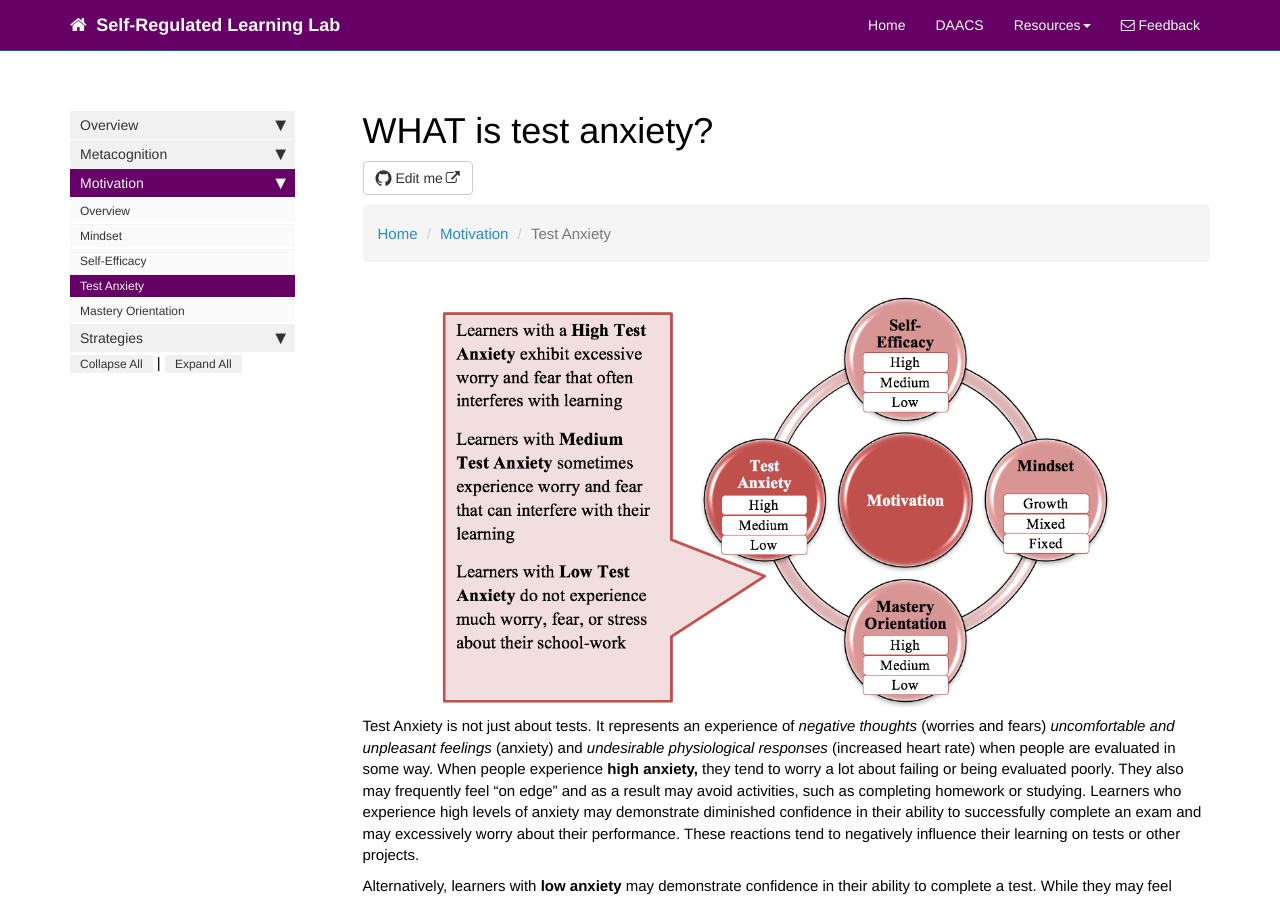
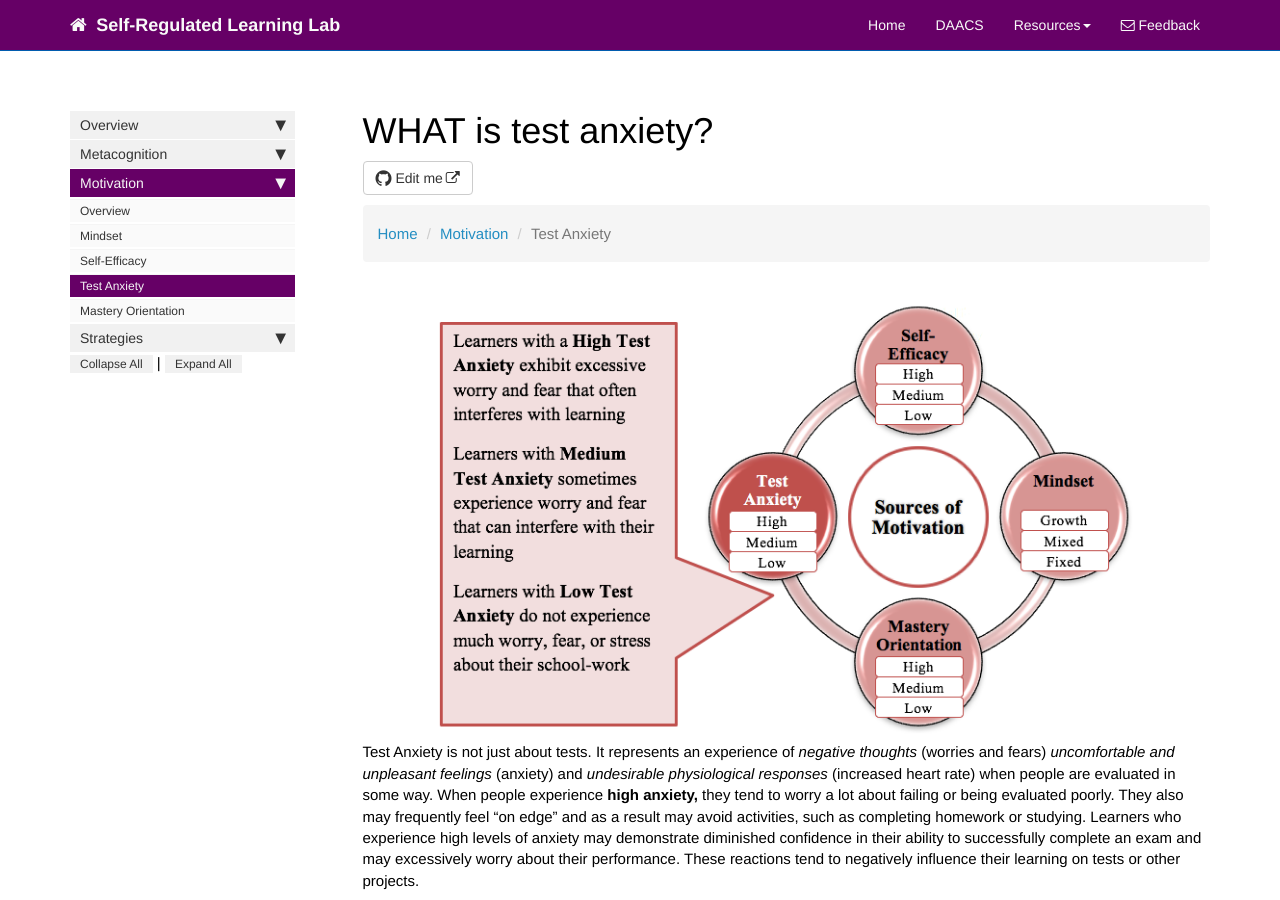
Before and after one commit to dfranklin02/SRL, a Jekyll site: the page built from docs/pages/motivation/anxiety.md, in a window 1280 px wide and 900 px high. Built offline with Jekyll 4.4.1, drawn with Linux system fonts in a browser that asks for light colours; nearby versions of some CDN libraries; comment, search, counter and statistics services are not loaded.

Commit message:
Update anxiety.md

```diff
--- a/docs/pages/motivation/anxiety.md
+++ b/docs/pages/motivation/anxiety.md
@@ -14,7 +14,7 @@ toc: false
     <li class="active">Test Anxiety</li>
 </ul>
 
-<center><img src='images/testanxiety1.png' alt='test anxiety' /></center>
+<center><img src='images/testanxietyoverview.png' alt='test anxiety' /></center>
 
 Test Anxiety is not just about tests. It represents an experience of *negative thoughts* (worries and fears) *uncomfortable and unpleasant feelings* (anxiety) and *undesirable physiological responses* (increased heart rate) when people are evaluated in some way. When people experience **high anxiety,** they tend to worry a lot about failing or being evaluated poorly. They also may frequently feel “on edge” and as a result may avoid activities, such as completing homework or studying. Learners who experience high levels of anxiety may demonstrate diminished confidence in their ability to successfully complete an exam and may excessively worry about their performance. These reactions tend to negatively influence their learning on tests or other projects.
 
```
